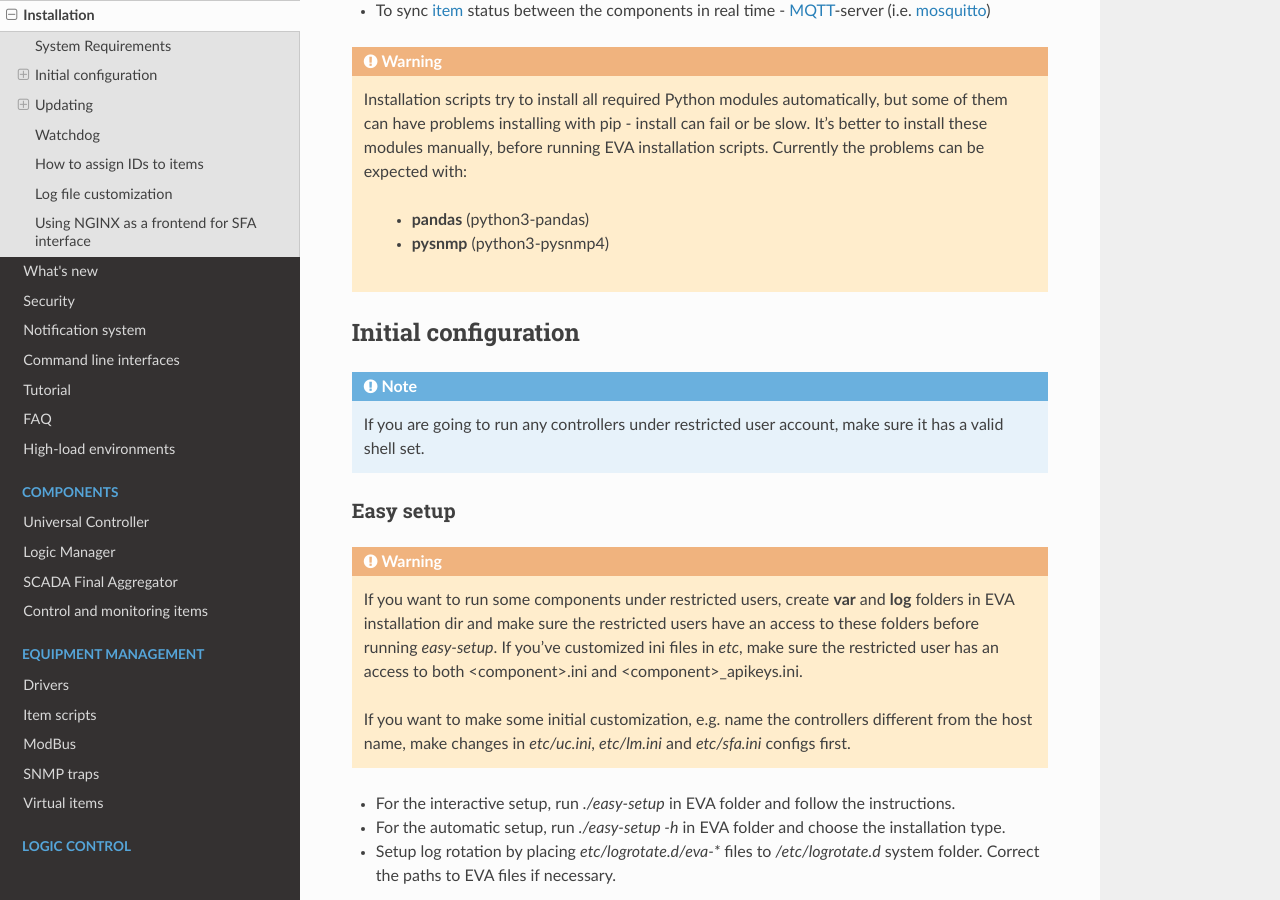
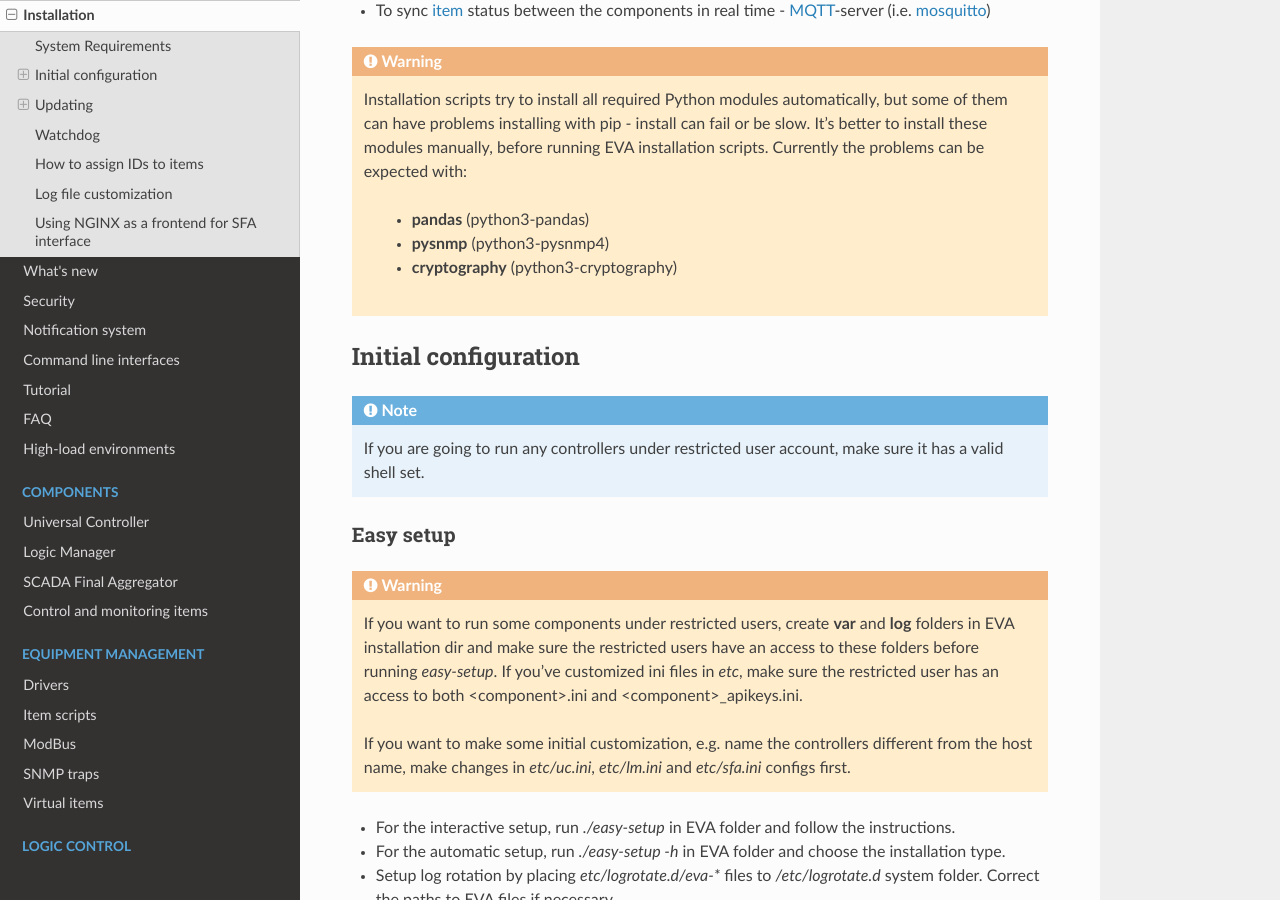
Before and after one commit to alttch/eva3, a Sphinx documentation site: the page built from doc/install.rst, in a window 1280 px wide and 900 px high, scrolled down 805 px. Built offline with Sphinx 7.4.7 and the Read the Docs theme 2.0.0, drawn with Linux system fonts in a browser that asks for light colours.

Commit message:
crypto manual install

```diff
--- a/doc/install.rst
+++ b/doc/install.rst
@@ -32,6 +32,7 @@ System Requirements
 
         * **pandas** (python3-pandas)
         * **pysnmp** (python3-pysnmp4)
+        * **cryptography** (python3-cryptography)
 
 Initial configuration
 =====================
```
